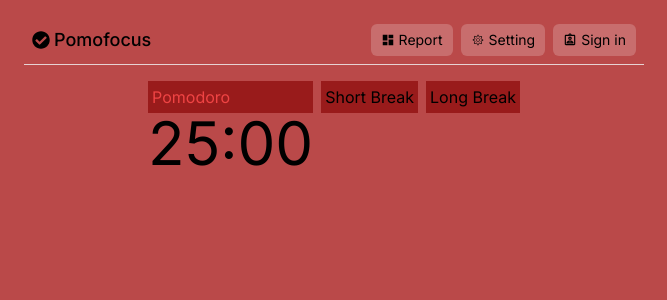
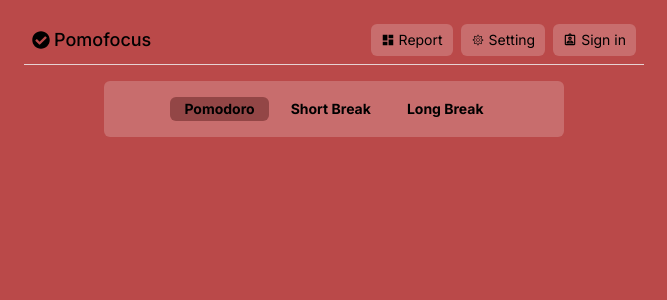
Before and after one commit to DuyBui1993/pomodoro, a Next.js app: page /duy in a window 1280 px wide. Shown: the top 300 px of the page, without its empty margins (306-973 px from the left). Built offline with nearby package versions, Linux system fonts and the light colour scheme.

Commit message:
add count down

```diff
--- a/src/components/duy/CountDown.tsx
+++ b/src/components/duy/CountDown.tsx
@@ -23,7 +23,8 @@
 export const CountDown = () => {
   const [activeTab, setActiveTab] = React.useState(TABS[0].id);
   return (
-    <div className="mx-auto mt-4 flex max-w-[620px] justify-center gap-2">
+    <div className="mx-auto mt-4 max-w-[620px] px-20">
+      <div className="flex justify-center space-x-2 rounded-md bg-white bg-opacity-20 py-4">
         {TABS.map((tabItem) => {
           return (
             <TabCountDown
@@ -33,10 +34,10 @@
               active={activeTab === tabItem.id}
               key={tabItem.id}
               label={tabItem.label}
-            initialValue={tabItem.initialValue}
             />
           );
         })}
       </div>
+    </div>
   );
 };
--- a/src/components/duy/Header.tsx
+++ b/src/components/duy/Header.tsx
@@ -13,7 +13,7 @@
         <FaCheckCircle />
         <span className="font-medium">Pomofocus</span>
       </div>
-      <div className="actions flex gap-2">
+      <div className="actions flex space-x-2">
         <IconButton icon={<MdDashboard />} text="Report" />
         <IconButton icon={<CiSettings />} text="Setting" />
         <IconButton icon={<MdOutlineAssignmentInd />} text="Sign in" />
--- a/src/components/duy/TabCountDown.tsx
+++ b/src/components/duy/TabCountDown.tsx
@@ -1,10 +1,13 @@
 import * as React from 'react';
 
-export const TabCountDown = ({ label, initialValue, active, onClick }) => {
+export const TabCountDown = ({ label, active, onClick }) => {
   return (
     <div onClick={onClick} className="cursor-pointer">
-      <div className={`text-l mx-auto bg-red-800 p-1 ${active ? 'text-red-500' : ''}`}>{label}</div>
-      {active && <div className="text-6xl">{initialValue}</div>}
+      <div
+        className={`mx-auto rounded-md bg-opacity-40 px-3.5 py-0.5 text-sm font-bold ${active ? 'bg-red-950' : ''}`}
+      >
+        {label}
+      </div>
     </div>
   );
 };
```
Lines whose indentation alone changed are shown as unchanged.
